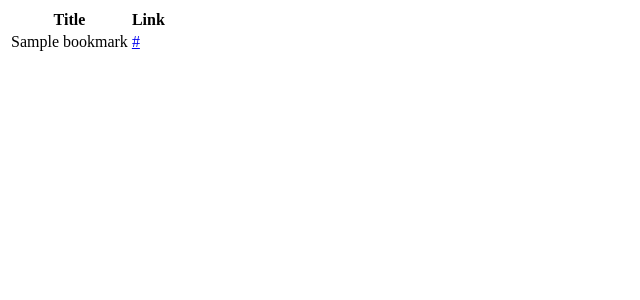
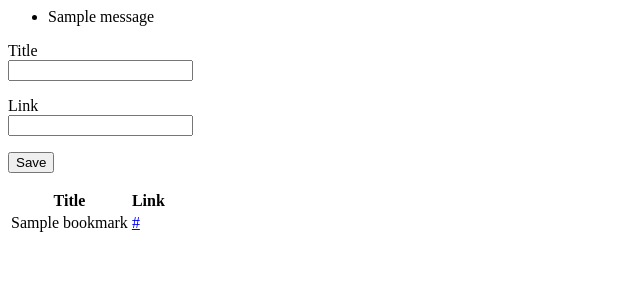
Before and after one commit to sudo-d4s3/link_brain, a Flask app: page / in a window 1280 px wide. Shown: the top 300 px of the page, without its empty margins (0-640 px from the left). Run offline with Flask 2, Linux system fonts and the light colour scheme; tables that the repository leaves empty hold one stand-in row (values such as "Sample post"); one stand-in notice (Sample message) is shown.

Commit message:
frontend data entry built
there are now some front end forms with exception handling to add
entries to the database

```diff
--- /dev/null
+++ b/app/forms.py
@@ -0,0 +1,19 @@
+from flask_wtf import FlaskForm
+from wtforms import StringField, SubmitField
+from wtforms.validators import DataRequired, ValidationError
+from app.models import Bookmarks
+
+class BookmarkForm(FlaskForm):
+    title = StringField('Title', validators=[DataRequired()])
+    link = StringField('Link', validators=[DataRequired()])
+    submit = SubmitField('Save')
+
+    def validate_title(self, title):
+        t = Bookmarks.query.filter_by(title=title.data).first()
+        if t is not None:
+            raise ValidationError("You already have this")
+
+    def validate_link(self, link):
+        l = Bookmarks.query.filter_by(link=link.data).first()
+        if l is not None:
+            raise ValidationError("You already have this")
--- a/app/routes.py
+++ b/app/routes.py
@@ -1,9 +1,16 @@
-from flask import render_template
-from app import app
+from flask import render_template, flash
+from app import app, db
 from app.models import Bookmarks
+from app.forms import BookmarkForm
 
-@app.route('/')
-@app.route('/index')
+@app.route('/', methods=['GET', 'POST'])
+@app.route('/index', methods=['GET', 'POST'])
 def index():
     bookmarks = Bookmarks.query.all()
-    return render_template('index.html', bookmarks=bookmarks)
+    form = BookmarkForm()
+    if form.validate_on_submit():
+        bookmark = Bookmarks(title=form.title.data, link=form.link.data)
+        db.session.add(bookmark)
+        db.session.commit()
+        flash('Bookmark Saved!')
+    return render_template('index.html', bookmarks=bookmarks, form=form)
--- a/app/templates/index.html
+++ b/app/templates/index.html
@@ -3,6 +3,33 @@
     	<title>Link_Brain</title>
     </head>
     <body>
+	{% with messages = get_flashed_messages() %}
+        {% if messages %}
+        <ul>
+            {% for message in messages %}
+            <li>{{ message }}</li>
+            {% endfor %}
+        </ul>
+        {% endif %}
+        {% endwith %}
+	<form action="" method="post" novalidate>
+        	{{ form.hidden_tag() }}
+        	<p>
+            		{{ form.title.label }}<br>
+			{{ form.title }}<br>
+			{% for error in form.title.errors %}
+            		<span style="color: red;">[{{ error }}]</span>
+            		{% endfor %}
+        	</p>
+        	<p>
+            		{{ form.link.label }}<br>
+			{{ form.link }}<br>
+			{% for error in form.link.errors %}
+            		<span style="color: red;">[{{ error }}]</span>
+            		{% endfor %}
+        	</p>
+        	<p>{{ form.submit() }}</p>
+    	</form>
         <table>
             <thead>
                 <tr>
--- a/config.py
+++ b/config.py
@@ -5,3 +5,4 @@ class Config(object):
     SQLALCHEMY_DATABASE_URI = os.environ.get('DATABASE_URL') or \
         'sqlite:///' + os.path.join(basedir, 'app.db')
     SQLALCHEMY_TRACK_MODIFICATIONS = False
+    WTF_CSRF_ENABLED = False
--- a/requirements.txt
+++ b/requirements.txt
@@ -1,3 +1,4 @@
 flask>=1.1.2
 flask-sqlalchemy>=2.4.4
 flask-migrate>=2.5.3
+flask-wtf>=0.14.3
```
Also changed, not shown: app.db.
